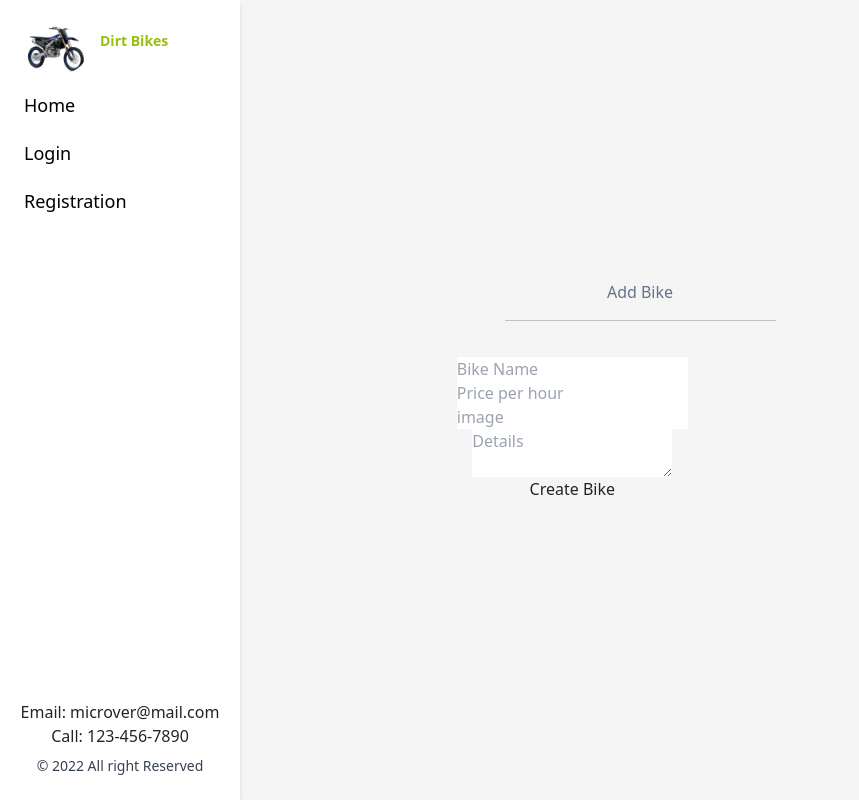
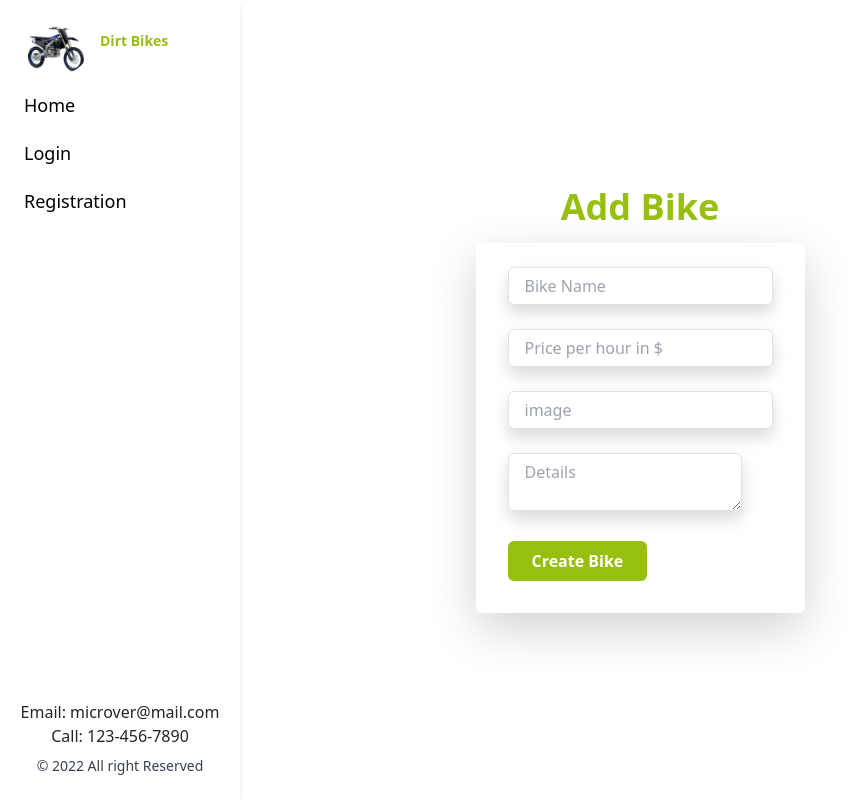
Before and after one commit to Tufahel/book-dirt-bike-front-end, a React (Create React App) app: page /addmotorcycle in a window 1280 px wide. Shown: the whole page, without its empty margins (0-859 px from the left). Built offline with nearby package versions, Linux system fonts and the light colour scheme.

Commit message:
Finialise add bike

```diff
--- a/src/components/Login/Login.css
+++ b/src/components/Login/Login.css
@@ -6,8 +6,8 @@
 }
 
 .form-container {
-  display: flex;
+  /* display: flex;
   flex-direction: column;
   align-items: center;
-  justify-content: center;
+  justify-content: center; */
 }
--- a/src/components/motorcycle/AddMotorcycle.js
+++ b/src/components/motorcycle/AddMotorcycle.js
@@ -32,16 +32,15 @@ const AddMotorcycle = () => {
   return (
     <>
       <Navigation />
-      <div className="form-section">
+      <div className="w-full flex flex-col items-center justify-center h-screen">
         <section className="">
-          <p className="text-center" style={{ color: 'rgb(100 116 139)' }}>Add Bike </p>
-          <hr />
+          <p className="text-center text-4xl text-primary font-bold">Add Bike </p>
           <form
             onSubmit={handleSubmit}
-            className="form-page"
+            className="bg-white shadow-lg rounded px-8 pt-6 pb-8"
           >
             <input
-              className="input-field"
+              className="shadow appearance-none border rounded w-auto py-2 px-3 text-gray-700 leading-tight focus:outline-none focus:shadow-outline mb-4"
               placeholder="Bike Name"
               type="text"
               name="bike_name"
@@ -51,10 +50,10 @@ const AddMotorcycle = () => {
               value={motorcycle.bike_name}
               required
             />
-
+            <br />
             <input
-              className="input-field"
-              placeholder="Price per hour"
+              className="shadow appearance-none border rounded w-auto py-2 px-3 text-gray-700 leading-tight focus:outline-none focus:shadow-outline mb-4"
+              placeholder="Price per hour in $"
               type="number"
               name="amount"
               value={motorcycle.amount}
@@ -63,21 +62,22 @@ const AddMotorcycle = () => {
               onChange={handleChange}
               required
             />
-
+            <br />
             <input
-              className="input-field"
+              className="shadow appearance-none border rounded w-auto py-2 px-3 text-gray-700 leading-tight focus:outline-none focus:shadow-outline mb-4"
               placeholder="image"
               type="url"
               name="image"
+              accept="image/*"
               value={motorcycle.image}
               minLength="1"
               maxLength="100"
               onChange={handleChange}
               required
             />
-
+            <br />
             <textarea
-              className="input-field"
+              className="shadow appearance-none border rounded w-auto py-2 px-3 text-gray-700 leading-tight focus:outline-none focus:shadow-outline mb-4"
               placeholder="Details"
               type="text"
               name="details"
@@ -87,8 +87,9 @@ const AddMotorcycle = () => {
               onChange={handleChange}
               required
             />
+            <br />
             <button
-              className=""
+              className="createbike text-white font-bold py-2 px-4 rounded focus:outline-none focus:shadow-outline"
               type="submit"
             >
               Create Bike
--- a/src/components/motorcycle/Motorcycles.css
+++ b/src/components/motorcycle/Motorcycles.css
@@ -1,23 +1,3 @@
-/* .bike__container {
-  display: grid;
-  grid-template-columns: 6fr 4fr;
-  column-gap: 2rem;
-} */
-
-.bike__details {
-  display: flex;
-  flex-direction: row;
-  gap: 15%;
-  padding: 10px;
-}
-
-.desc {
-  /* display: flex;
-  flex-direction: row;
-  gap: 30%;
-  padding: 10px; */
-}
-
 .delete {
   background-color: white;
 }
@@ -25,35 +5,6 @@
 .delete:hover {
   background-color: red !important;
   color: white;
-}
-
-.desc h2 {
-  text-transform: uppercase;
-  font-size: 1.2em;
-  font-weight: 400;
-  color: #000;
-}
-
-.bike__details p {
-  font-size: 1.2em;
-  font-weight: 400;
-  width: 20%;
-  color: #000;
-}
-
-.bike__details button {
-  border: none;
-  padding: 10px;
-  border-radius: 5px;
-  font-size: 1.2em;
-  font-weight: 400;
-  cursor: pointer;
-  height: 25%;
-}
-
-.delete:hover {
-  background-color: #f00;
-  color: #fff;
 }
 
 .d-link:hover {
@@ -65,13 +16,16 @@
   background-color: #97bf0f !important;
 }
 
-button:hover {
-  background-color: #000;
-  color: #fff;
+.createbike {
+  background-color: #97bf0f !important;
 }
 
+.createbike:hover {
+  background-color: white !important;
+  color: #97bf0f !important;
+}
 
-.form-section {
+/* .form-section {
   display: flex;
   flex-direction: column;
   align-items: center;
@@ -88,4 +42,4 @@ button:hover {
   justify-content: center;
   width: 50%;
   padding: 20px;
-}
+} */
--- a/src/components/motorcycle/Motorcycles.js
+++ b/src/components/motorcycle/Motorcycles.js
@@ -25,8 +25,8 @@ function Motorcycles() {
       <div className="h-screen flex flex-col items-center justify-center bg-gray-200 p-5 ml-64">
         <div className="flex flex-col">
           <div className="flex flex-col">
-            <h1 className="flex flex-col justify-center items-center w-full text-4xl font-bold">Welcome to Dirty Bikes</h1>
-            <p className="flex flex-col justify-center items-center w-full text-2xl">We are the best bike rental company in the world</p>
+            <h1 className="flex flex-col justify-center items-center w-full text-4xl font-bold text-primary">Welcome to Dirty Bikes</h1>
+            <p className="flex flex-col justify-center items-center w-full text-2xl text-primary">We are the best bike rental company in the world</p>
           </div>
         </div>
         <div className="p-4">
```
